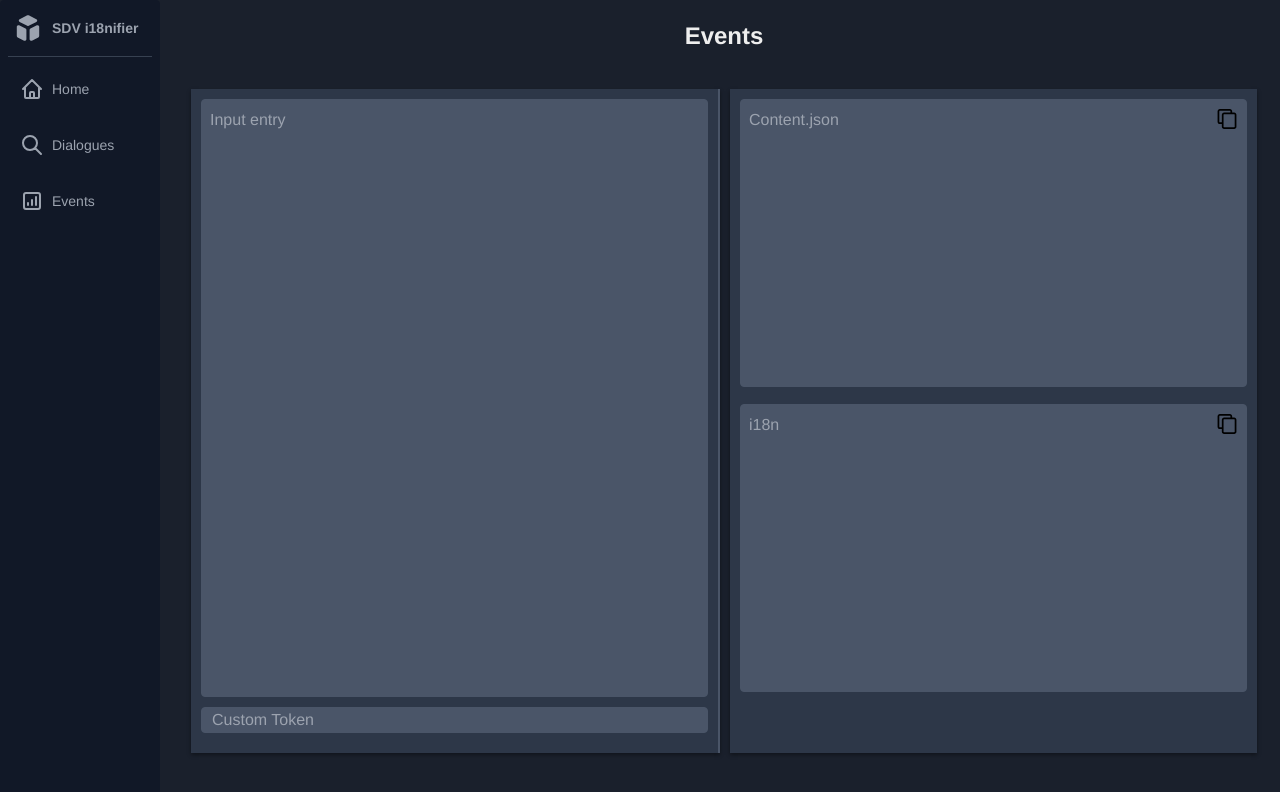
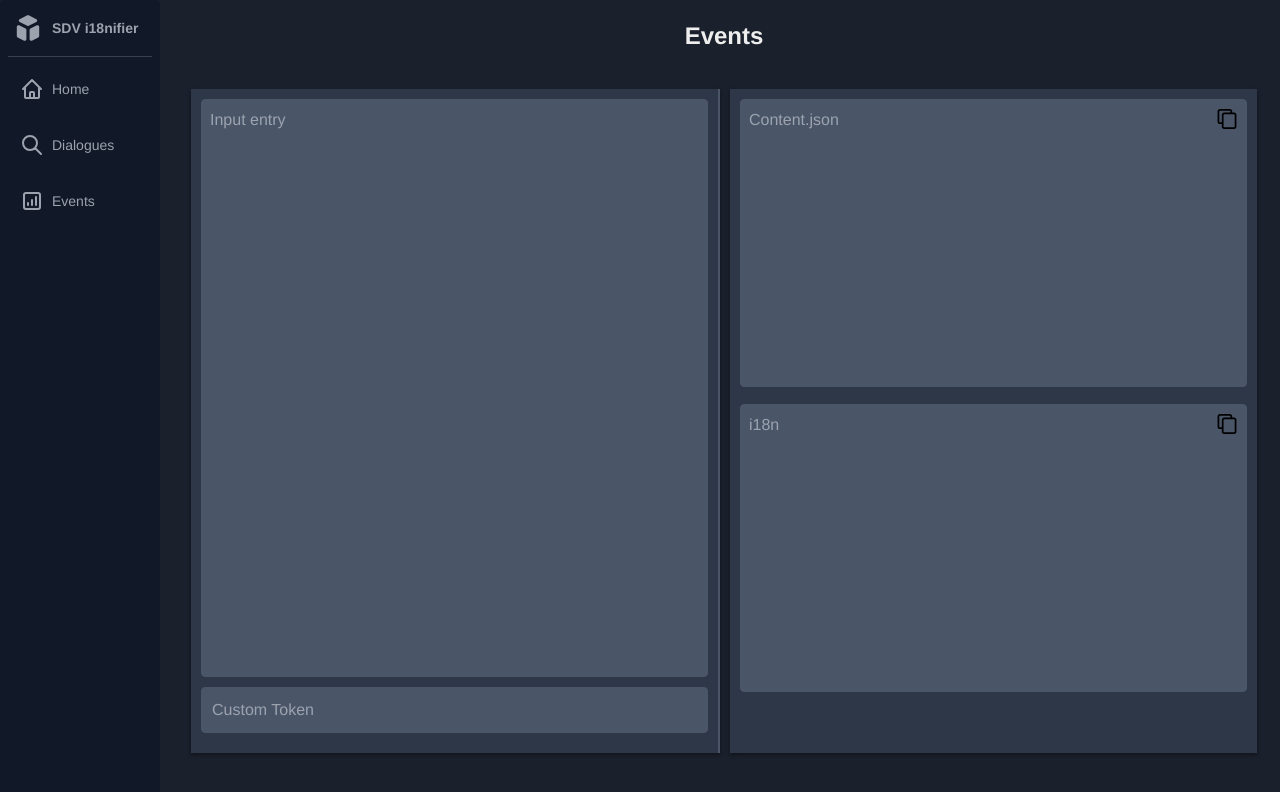
Before and after one commit to Nom0ri/sdv-i18nifier-app, a Vue app: page /sdv-i18nifier-app/events in a window 1280 px wide. Shown: the top 792 px of the page. Built offline with nearby package versions, Linux system fonts and the light colour scheme.

Commit message:
feat: added remaining event dialogue cases

```diff
--- a/src/style.scss
+++ b/src/style.scss
@@ -89,10 +89,9 @@ body {
     background-color: #4a5568;
 }
 
-.prefix-field::placeholder {
-    padding-left: 10px;
+input.prefix-field {
+    padding: 10px;
 }
-
 .flex {
     display: flex;
 }
--- a/src/views/EventPage.vue
+++ b/src/views/EventPage.vue
@@ -71,11 +71,16 @@ export default {
         },
 
         cutString(inputString) {
-            const eventRegex = /\/speak [^"]+"([^"]+)\\/g; // Updated regex pattern
+            const eventRegex = /(?:\/speak|\/question|\/message|\/end dialogue|\/splitSpeak|\/textAboveHead|\(break\)speak)[^"]*"([^"]+)\\|(?:\/quickQuestion (.*?)\(break\))/g;
             const cuts = [];
             let cut;
             while ((cut = eventRegex.exec(inputString)) !== null) {
-                cuts.push(cut[1]);
+                if (cut[1] !== undefined) {
+                    cuts.push(cut[1]);
+                }
+                else if (cut[2] !== undefined) {
+                    cuts.push(cut[2]);
+                }
             }
             return cuts;
         },
```
